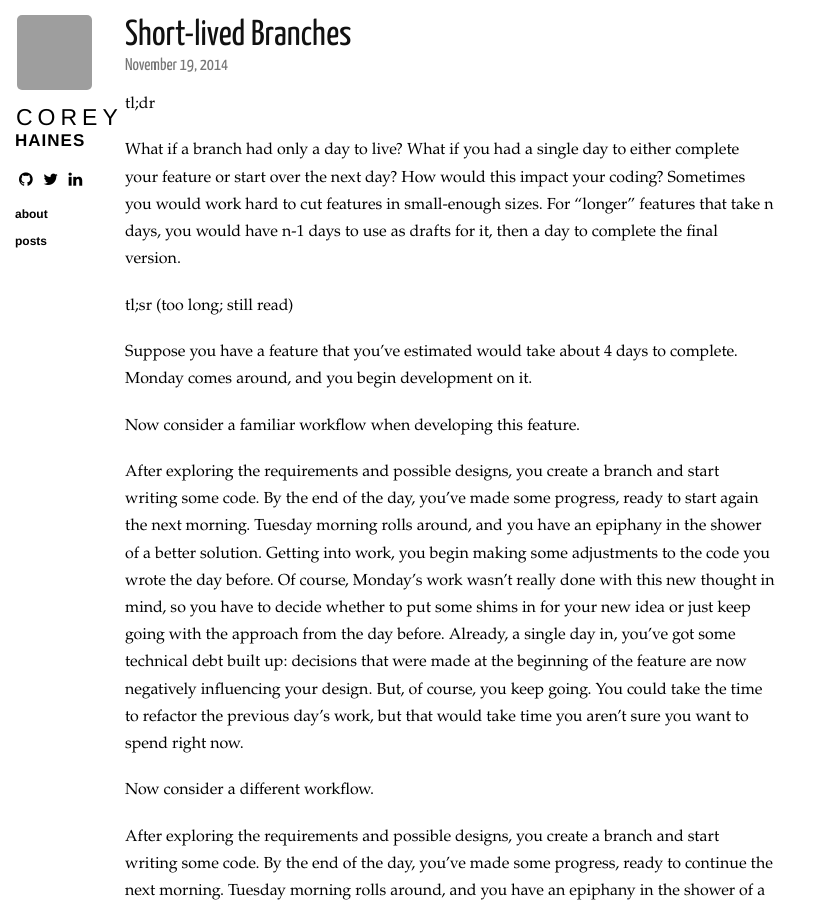
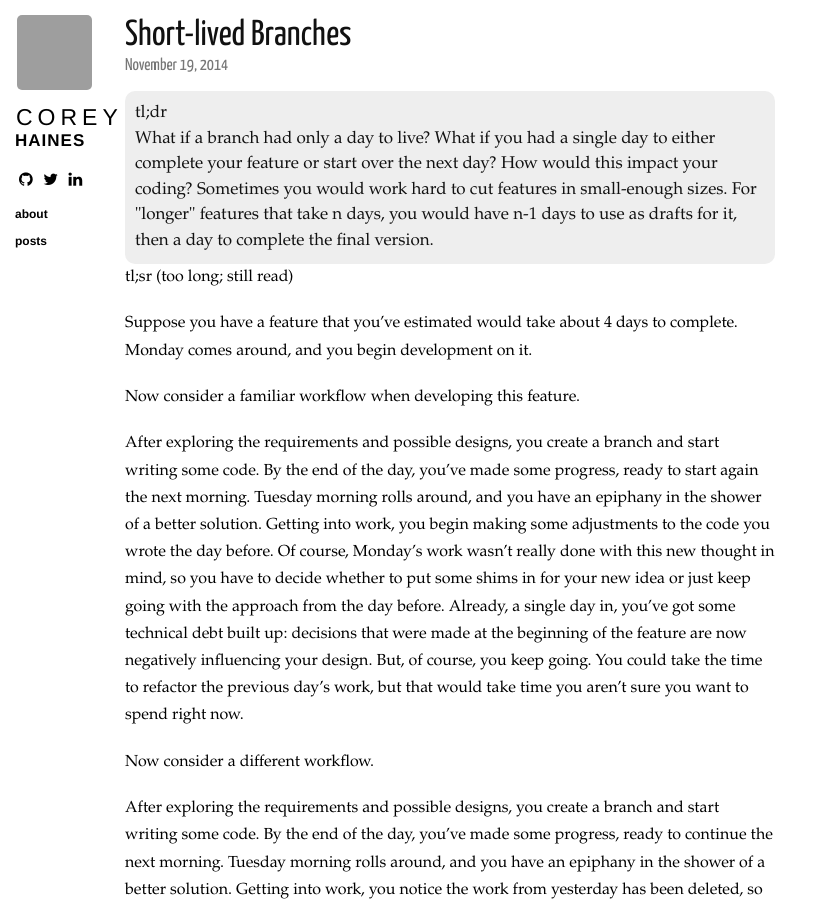
Before and after one commit to coreyhaines/coreyhaines.github.io, a Jekyll site: the page built from _posts/2014-11-19-short-lived-branches.markdown, in a window 1280 px wide and 900 px high. Shown: the whole window, without its empty margins (0-823 px from the left). Built offline with Jekyll 4.4.1, drawn with Linux system fonts in a browser that asks for light colours; nearby versions of some CDN libraries; Markdown is read by kramdown in place of the engine named in the settings; comment, search, counter and statistics services are not loaded; grey boxes are pictures that could not be loaded.

Commit message:
Formatting markup for short-lived branches post

```diff
--- a/_posts/2014-11-19-short-lived-branches.markdown
+++ b/_posts/2014-11-19-short-lived-branches.markdown
@@ -3,9 +3,11 @@ layout: post
 title: Short-lived Branches
 ---
 
-tl;dr
+<aside class='callout highlight'>
+<header>tl;dr</header>
 
 What if a branch had only a day to live? What if you had a single day to either complete your feature or start over the next day? How would this impact your coding? Sometimes you would work hard to cut features in small-enough sizes. For "longer" features that take n days, you would have n-1 days to use as drafts for it, then a day to complete the final version.
+</aside>
 
 tl;sr (too long; still read)
 
@@ -23,7 +25,7 @@ After exploring the requirements and possible designs, you create a branch and s
 This idea originally started as a thought experiment based on talks with Michael Feathers and others about code lifetime and churn, combined with my experiences running coderetreat workshops, where we actively delete code and start afresh. Over time, though, my thoughts have become more concrete, and I think this could have some great outcomes on our code.
 </aside>
 
-So, what if branches had only a day to live, disappearing each and every day?
+## So, what if branches had only a day to live, disappearing each and every day?
 
 I'm going to write up some more thoughts about the effect, but the core idea is that you could accomplish a task in the same amount of time with better code quality.
 
```
